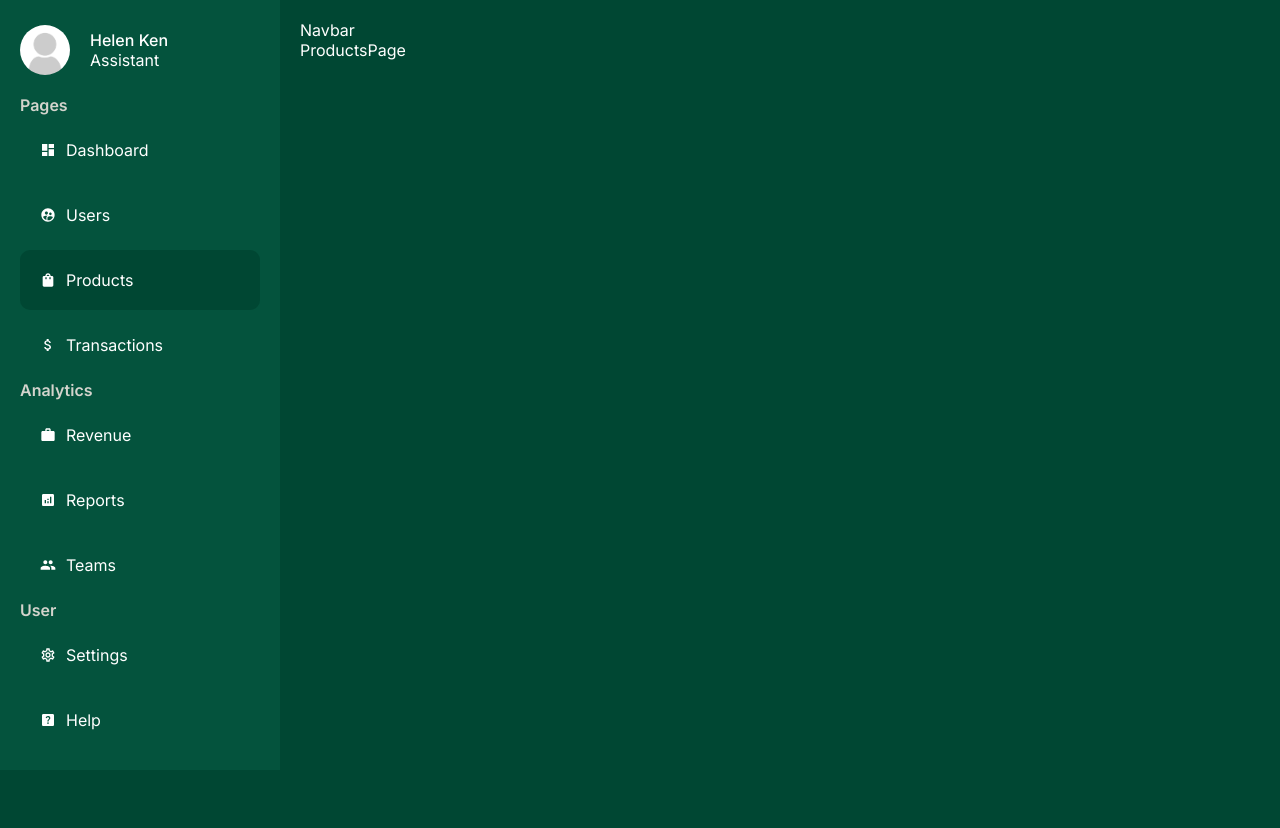
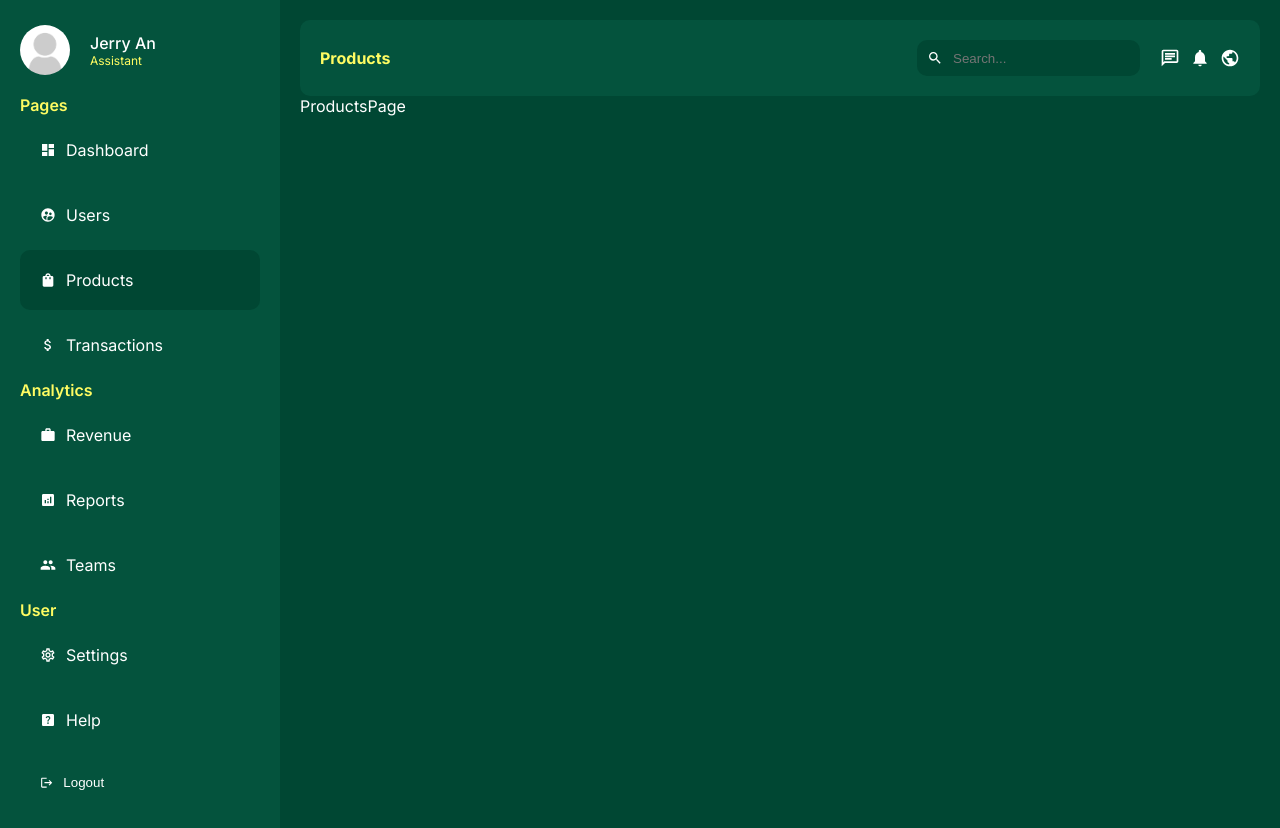
Before and after one commit to sang-phan1194/nextJS-admin-board, a Next.js app: page /dashboard/products in a window 1280 px wide. Before the commit the page ends 800 px from the top, so only its background shows below. Built offline with nearby package versions, Linux system fonts and the light colour scheme.

Commit message:
build navbar component and minor changes

```diff
--- a/app/ui/dashboard/navbar/navbar.jsx
+++ b/app/ui/dashboard/navbar/navbar.jsx
@@ -1,9 +1,31 @@
-import React from 'react'
+'use client';
+import { usePathname } from 'next/navigation';
+import styles from './navbar.module.css';
+import {
+  MdNotifications,
+  MdOutlineChat,
+  MdPublic,
+  MdSearch
+} from 'react-icons/md';
 
 const Navbar = () => {
+  const pathname = usePathname();
   return (
-    <div>Navbar</div>
-  )
-}
+    <div className={styles.container}>
+      <div className={styles.title}>{pathname.split('/').pop()}</div>
+      <div className={styles.menu}>
+        <div className={styles.search}>
+          <MdSearch />
+          <input type="text" placeholder="Search..." className={styles.input} />
+        </div>
+        <div className={styles.icons}>
+          <MdOutlineChat size={20} />
+          <MdNotifications size={20} />
+          <MdPublic size={20} />
+        </div>
+      </div>
+    </div>
+  );
+};
 
-export default Navbar
+export default Navbar;
--- a/app/ui/dashboard/navbar/navbar.module.css
+++ b/app/ui/dashboard/navbar/navbar.module.css
@@ -0,0 +1,41 @@
+.container {
+  display: flex;
+  justify-content: space-between;
+  align-items: center;
+  padding: 20px;
+  border-radius: 10px;
+  background-color: var(--bgSoft);
+}
+
+.title {
+  text-transform: capitalize;
+  color: var(--textSoft);
+  font-weight: bold;
+}
+
+.menu {
+  display: flex;
+  align-items: center;
+  gap: 20px;
+}
+
+.search {
+  display: flex;
+  align-items: center;
+  gap: 10px;
+  background-color: var(--bg);
+  padding: 10px;
+  border-radius: 10px;
+}
+
+.input {
+  background-color: transparent;
+  border: none;
+  outline: none;
+  color: var(--text);
+}
+
+.icons {
+  display: flex;
+  gap: 10px;
+}
--- a/app/ui/dashboard/sidebar/sidebar.jsx
+++ b/app/ui/dashboard/sidebar/sidebar.jsx
@@ -11,7 +11,8 @@
   MdAnalytics,
   MdPeople,
   MdOutlineSettings,
-  MdHelpCenter
+  MdHelpCenter,
+  MdLogout
 } from 'react-icons/md';
 
 const menuItems = [
@@ -89,7 +90,7 @@
           height={50}
         />
         <div className={styles.userDetail}>
-          <span className={styles.userName}>Helen Ken</span>
+          <span className={styles.userName}>Jerry An</span>
           <span className={styles.userRole}>Assistant</span>
         </div>
       </div>
@@ -103,6 +104,10 @@
           </li>
         ))}
       </ul>
+      <button className={styles.logout}>
+        <MdLogout />
+        Logout
+      </button>
     </div>
   );
 };
--- a/app/ui/dashboard/sidebar/sidebar.module.css
+++ b/app/ui/dashboard/sidebar/sidebar.module.css
@@ -26,7 +26,7 @@
   font-weight: 500;
 }
 
-.userTitle {
+.userRole {
   font-size: 12px;
   color: var(--textSoft);
 }
@@ -41,3 +41,21 @@
   font-style: 13px;
   margin: 10px 0px;
 }
+
+.logout {
+  display: flex;
+  align-items: center;
+  padding: 20px;
+  margin: 5px 0px;
+  gap: 10px;
+  cursor: pointer;
+  border-radius: 10px;
+  background: none;
+  border: none;
+  color: var(--text);
+  width: 100%;
+}
+
+.logout:hover {
+  background-color: var(--bg);
+}
--- a/app/ui/globals.css
+++ b/app/ui/globals.css
@@ -4,7 +4,7 @@
   --bg: #004733;
   --bgSoft: #04533d;
   --text: white;
-  --textSoft: #d4d4cd;
+  --textSoft: #fffc62;
 }
 
 * {
```
